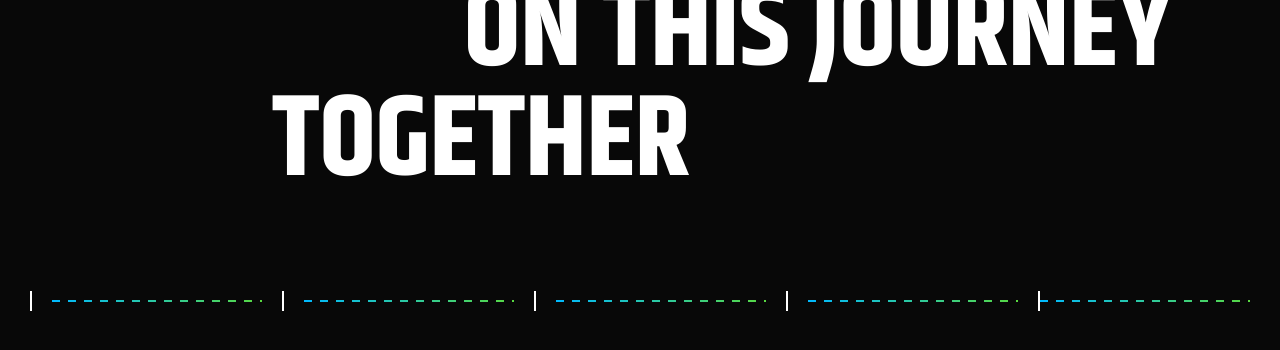
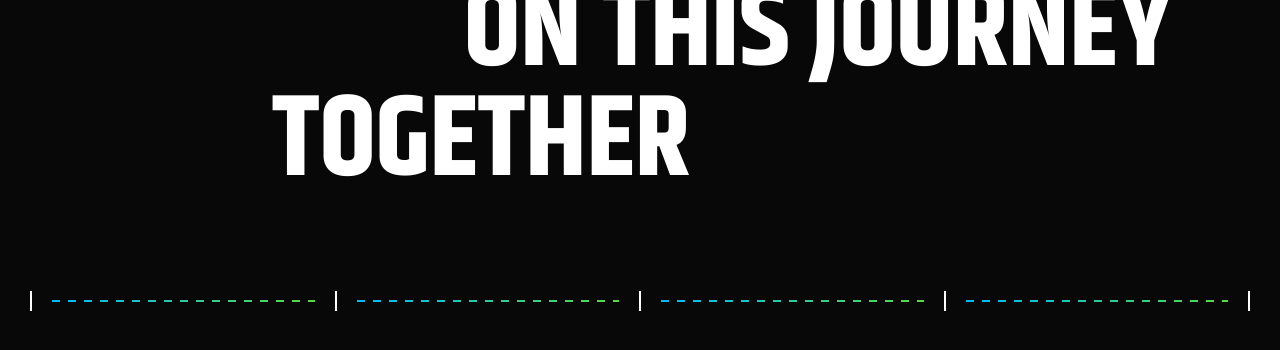
Before and after one commit to abubakar-sarwar/gsap-animation, a Next.js app: page / in a window 1280 px wide. Shown: the part 4365-4715 px from the top of the page. Built offline with nearby package versions, Linux system fonts and the light colour scheme.

Commit message:
embark fix

```diff
--- a/app/_components/home/embark.tsx
+++ b/app/_components/home/embark.tsx
@@ -63,7 +63,6 @@ const Embark = () => {
               <div className="h-[20px] w-[2px] bg-white mx-5" />
               <div className="line grow"></div>
               <div className="h-[20px] w-[2px] bg-white ml-5" />
-              <div className="line grow"></div>
             </div>
           </div>
         </div>
```
